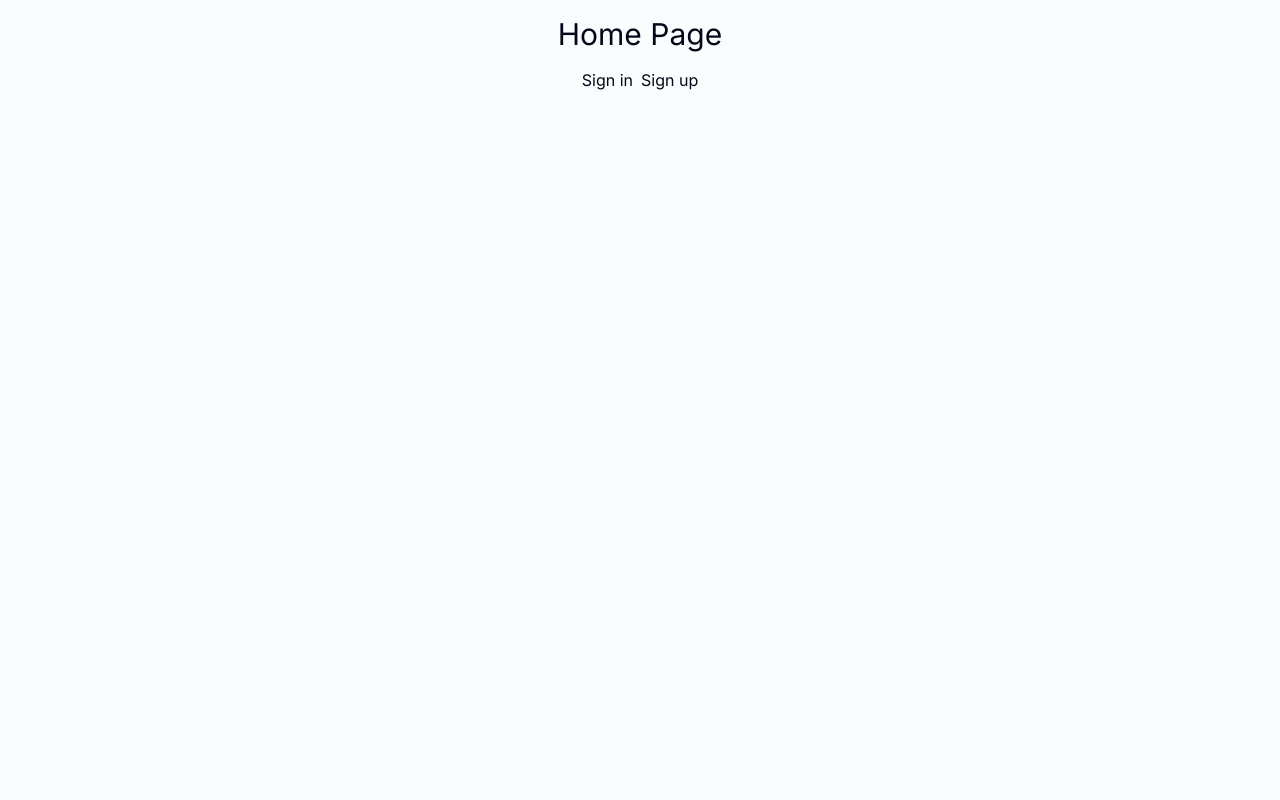
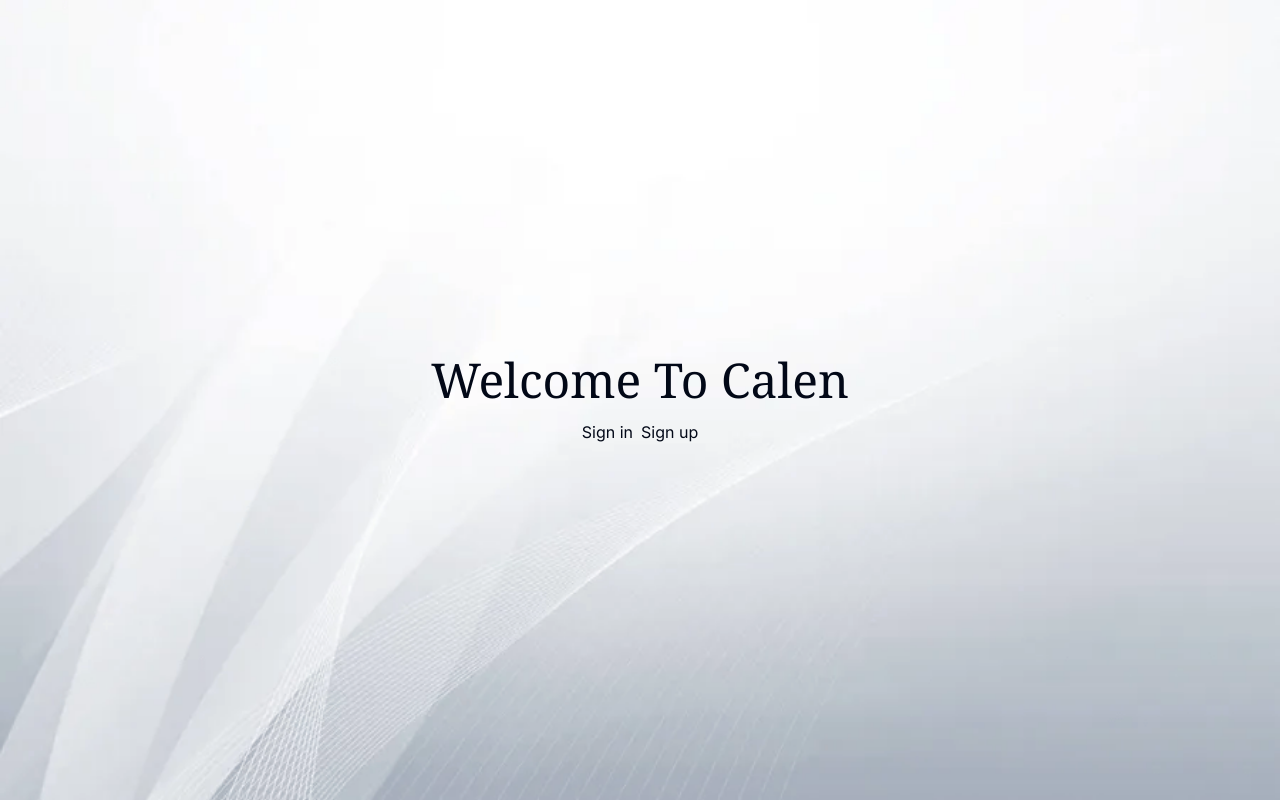
Before and after one commit to praptisiva25/calen, a Next.js app: page / in a window 1280 px wide. Built offline with nearby package versions, Linux system fonts and the light colour scheme; no server answers.

Commit message:
Background Changes

```diff
--- a/src/app/(private)/events/[eventId]/edit/page.tsx
+++ b/src/app/(private)/events/[eventId]/edit/page.tsx
@@ -5,35 +5,35 @@ import { redirect } from "next/navigation";
 import { db } from "../../../../../drizzle/db";
 import { notFound } from "next/navigation";
 
-export const revalidate = 0; // Disable revalidation for this page
+export const revalidate = 0;
 
 export default async function EditEventPage({
   params,
 }: {
-  params: Promise<{ eventId: string }>; // Awaitable params
+  params: Promise<{ eventId: string }>;
 }) {
-  // Await the params
+
   const { eventId } = await params;
 
-  // Authenticate the user
+
   const { userId } = await auth();
   if (!userId) {
     redirect("/sign-in?redirectUrl=/events");
     return;
   }
 
-  // Fetch the event data
+
   const event = await db.query.EventTable.findFirst({
     where: ({ id, clerkUserId }, { and, eq }) =>
       and(eq(clerkUserId, userId), eq(id, eventId)),
   });
 
-  // Handle event not found
+
   if (!event) {
     return notFound();
   }
 
-  // Render the event form
+
   return (
     <Card className="max-w-md mx-auto">
       <CardHeader>
--- a/src/app/page.tsx
+++ b/src/app/page.tsx
@@ -1,4 +1,4 @@
-"use client"; // This is important to ensure the component is treated as a client-side component
+"use client";
 
 import { Button } from "@/components/ui/button";
 import { SignInButton, SignUpButton, UserButton, useAuth } from "@clerk/nextjs";
@@ -6,23 +6,24 @@ import { useRouter } from "next/navigation";
 import { useEffect } from "react";
 
 export default function HomePage() {
-  const { userId, isLoaded } = useAuth(); // Correct client-side auth hook
+  const { userId, isLoaded } = useAuth();
   const router = useRouter();
 
   useEffect(() => {
-    // Redirect if the user is authenticated and data is loaded
+
     if (isLoaded && userId != null) {
-      router.push("/events"); // Trigger redirection after rendering
+      router.push("/events");
     }
-  }, [isLoaded, userId, router]); // Dependency array ensures it runs when auth state is loaded or userId changes
+  }, [isLoaded, userId, router]);
 
   if (!isLoaded) {
-    return <div>Loading...</div>; // Loading state while auth data is being fetched
+    return <div>Loading...</div>;
   }
 
   return (
-    <div className="text-center container my-4 mx-auto">
-      <h1 className="text-3xl mb-4">Home Page</h1>
+    <div className="min-h-screen bg-[url('/bggray.png')] bg-cover bg-center flex items-center justify-center">
+    <div className="text-center container my-4 mx-0">
+      <h1 className="text-5xl font-serif mb-4">Welcome To Calen</h1>
       <div className="flex gap-2 justify-center">
         <Button asChild>
           <SignInButton />
@@ -33,5 +34,7 @@ export default function HomePage() {
         <UserButton />
       </div>
     </div>
+    </div>
+
   );
 }
--- a/src/server/actions/events.ts
+++ b/src/server/actions/events.ts
@@ -7,7 +7,7 @@ import { eventFormSchema } from "../../schema/events"
 import "use-server"
 import {z} from "zod"
 import { redirect } from "next/navigation"
-import { auth } from "@clerk/nextjs/server" // Adjust the import path as necessary
+import { auth } from "@clerk/nextjs/server"
 
 export async function createEvent(
     unSafeData: z.infer<typeof eventFormSchema>) :
```
Also changed, not shown: public/bggray.png (added).
